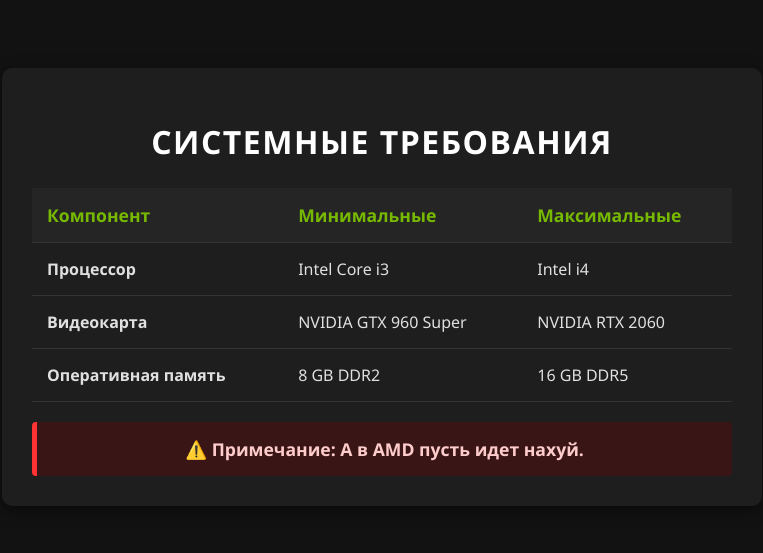
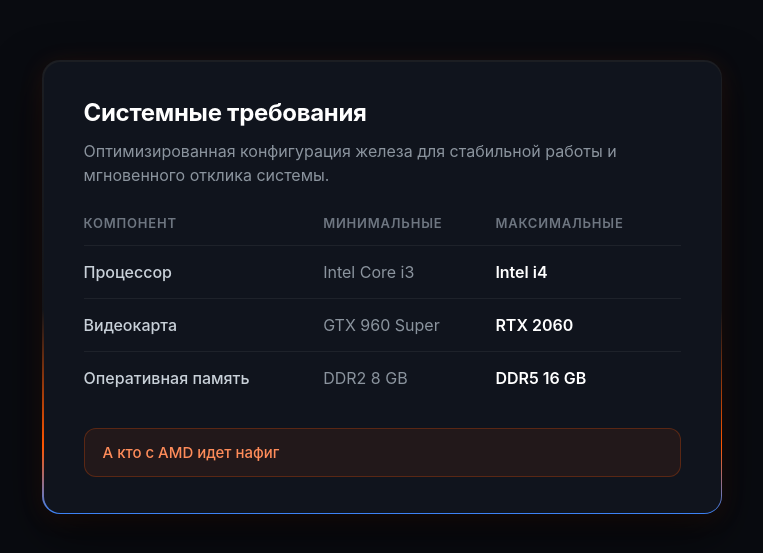
Before and after one commit to M1ZZL1/trebovaniya-bobr-os, a plain HTML site: page index.html in a window 1280 px wide. Shown: the part 113-666 px from the top of the page, without its empty margins (258-1021 px from the left). Drawn offline with Linux system fonts and the light colour scheme.

Commit message:
index.html

```diff
--- a/index.html
+++ b/index.html
@@ -5,65 +5,128 @@
     <meta name="viewport" content="width=device-width, initial-scale=1.0">
     <title>Системные требования</title>
     <style>
+        * {
+            box-sizing: border-box;
+            margin: 0;
+            padding: 0;
+        }
+
         body {
-            background-color: #121212;
-            color: #e0e0e0;
-            font-family: 'Segoe UI', Tahoma, Geneva, Verdana, sans-serif;
+            background-color: #090b10;
+            color: #9ba1a6;
+            font-family: -apple-system, BlinkMacSystemFont, 'Segoe UI', Roboto, Inter, sans-serif;
             display: flex;
             justify-content: center;
             align-items: center;
             min-height: 100vh;
-            margin: 0;
+            padding: 20px;
         }
-        .container {
-            background-color: #1e1e1e;
-            padding: 30px;
-            border-radius: 10px;
-            box-shadow: 0 4px 15px rgba(0, 0, 0, 0.5);
-            max-width: 700px;
-            width: 90%;
+
+        .card-wrapper {
+            position: relative;
+            max-width: 680px;
+            width: 100%;
+            border-radius: 18px;
+            padding: 1.5px;
+            /* Градиентная рамка как на референсе: темный верх и оранжево-синий низ */
+            background: linear-gradient(
+                180deg,
+                rgba(255, 255, 255, 0.08) 0%,
+                rgba(255, 255, 255, 0.04) 55%,
+                #ff5500 85%,
+                #3b82f6 100%
+            );
+            box-shadow: 0 20px 50px rgba(0, 0, 0, 0.6), 0 4px 25px rgba(255, 85, 0, 0.12);
         }
+
+        .card {
+            background-color: #10141d;
+            border-radius: 16.5px;
+            padding: 36px 40px;
+        }
+
         h1 {
-            text-align: center;
             color: #ffffff;
-            margin-bottom: 25px;
-            text-transform: uppercase;
-            letter-spacing: 1.5px;
+            font-size: 24px;
+            font-weight: 700;
+            margin-bottom: 12px;
+            letter-spacing: -0.3px;
         }
+
+        .subtitle {
+            color: #8b949e;
+            font-size: 16px;
+            line-height: 1.5;
+            margin-bottom: 28px;
+        }
+
         table {
             width: 100%;
             border-collapse: collapse;
-            margin-bottom: 20px;
+            margin-bottom: 24px;
+        }
+
+        th {
+            text-align: left;
+            color: #6e7681;
+            font-size: 13px;
+            font-weight: 600;
+            text-transform: uppercase;
+            letter-spacing: 0.8px;
+            padding-bottom: 14px;
+            border-bottom: 1px solid rgba(255, 255, 255, 0.06);
+        }
+
+        td {
+            padding: 16px 0;
+            font-size: 16px;
+            border-bottom: 1px solid rgba(255, 255, 255, 0.06);
+        }
+
+        tr:last-child td {
+            border-bottom: none;
+        }
+
+        .comp-name {
+            color: #c9d1d9;
+            font-weight: 500;
+        }
+
+        .spec-min {
+            color: #8b949e;
+        }
+
+        .spec-max {
+            color: #ffffff;
+            font-weight: 600;
+        }
+
+        .amd-note {
+            background: rgba(255, 85, 0, 0.08);
+            border: 1px solid rgba(255, 85, 0, 0.25);
+            color: #ff8c5a;
+            padding: 14px 18px;
+            border-radius: 12px;
+            font-size: 15px;
+            font-weight: 500;
+        }
+
+        @media (max-width: 520px) {
+            .card {
+                padding: 24px 20px;
             }
             th, td {
-            padding: 15px;
-            text-align: left;
-            border-bottom: 1px solid #333;
+                font-size: 14px;
             }
-        th {
-            background-color: #252525;
-            color: #76b900; /* Фирменный зеленый оттенок для атмосферы */
-            font-size: 1.1em;
-        }
-        tr:hover {
-            background-color: #2a2a2a;
-        }
-        .warning {
-            background-color: #3a1515;
-            border-left: 5px solid #ff3333;
-            color: #ffcccc;
-            padding: 15px;
-            border-radius: 4px;
-            font-weight: bold;
-            text-align: center;
-            font-size: 1.1em;
         }
     </style>
 </head>
 <body>
 
-<div class="container">
+<div class="card-wrapper">
+    <div class="card">
         <h1>Системные требования</h1>
+        <p class="subtitle">Оптимизированная конфигурация железа для стабильной работы и мгновенного отклика системы.</p>
 
         <table>
             <thead>
@@ -75,25 +138,26 @@
             </thead>
             <tbody>
                 <tr>
-                <td><strong>Процессор</strong></td>
-                <td>Intel Core i3</td>
-                <td>Intel i4</td>
+                    <td class="comp-name">Процессор</td>
+                    <td class="spec-min">Intel Core i3</td>
+                    <td class="spec-max">Intel i4</td>
                 </tr>
                 <tr>
-                <td><strong>Видеокарта</strong></td>
-                <td>NVIDIA GTX 960 Super</td>
-                <td>NVIDIA RTX 2060</td>
+                    <td class="comp-name">Видеокарта</td>
+                    <td class="spec-min">GTX 960 Super</td>
+                    <td class="spec-max">RTX 2060</td>
                 </tr>
                 <tr>
-                <td><strong>Оперативная память</strong></td>
-                <td>8 GB DDR2</td>
-                <td>16 GB DDR5</td>
+                    <td class="comp-name">Оперативная память</td>
+                    <td class="spec-min">DDR2 8 GB</td>
+                    <td class="spec-max">DDR5 16 GB</td>
                 </tr>
             </tbody>
         </table>
 
-    <div class="warning">
-        ⚠️ Примечание: А в AMD пусть идет нахуй.
+        <div class="amd-note">
+            А кто с AMD идет нафиг
+        </div>
     </div>
 </div>
 
```
Lines whose indentation alone changed are shown as unchanged.
